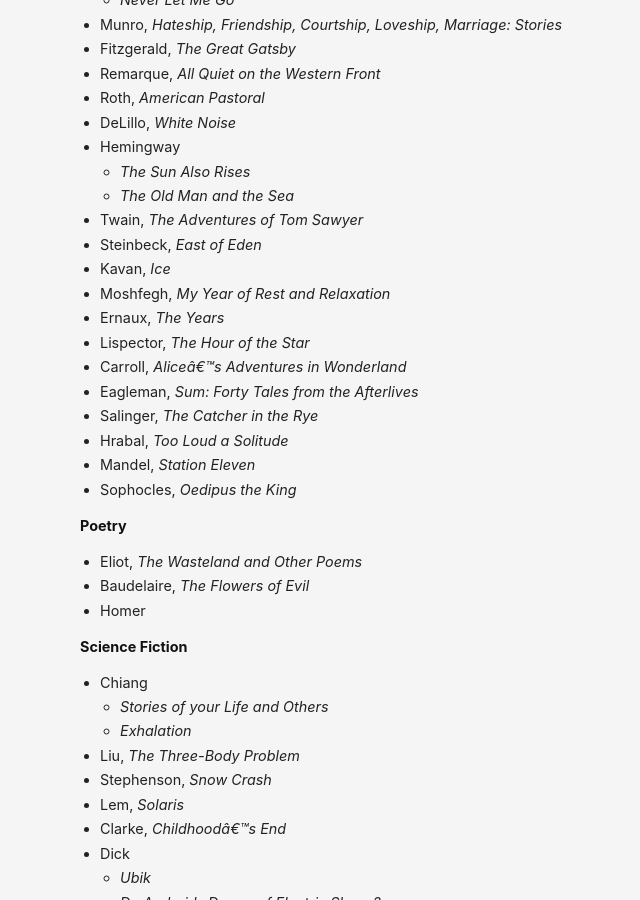
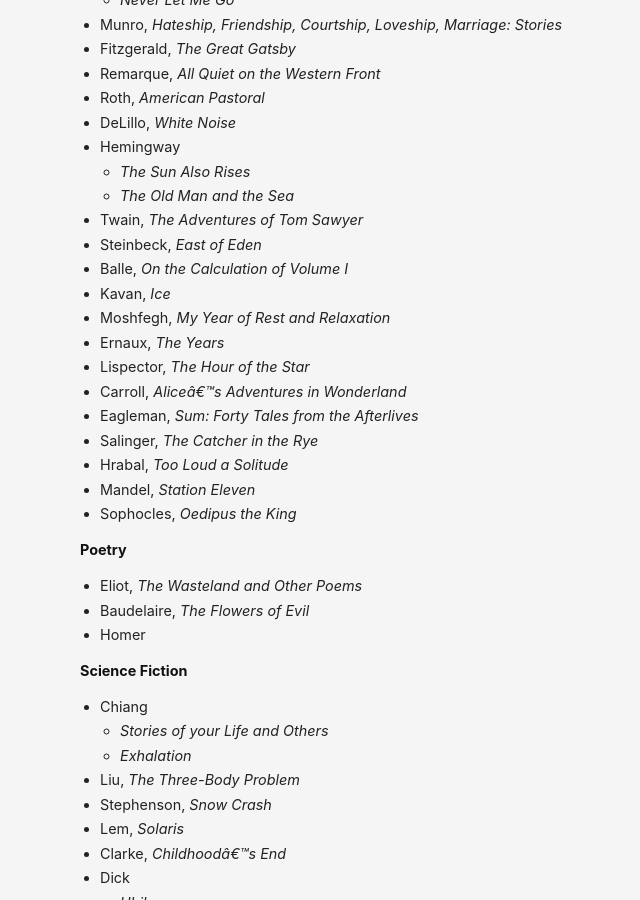
Before and after one commit to danschlz/danschulz.github.io, a Jekyll site: the page built from books.md, in a window 1280 px wide and 900 px high, scrolled down 5153 px. Shown: the whole window, without its empty margins (280-920 px from the left). Built offline with Jekyll 4.4.1, drawn with Linux system fonts in a browser that asks for light colours.

Commit message:
Update books.md

```diff
--- a/books.md
+++ b/books.md
@@ -215,6 +215,7 @@ Jump to:
   - _The Old Man and the Sea_
 - Twain, _The Adventures of Tom Sawyer_
 - Steinbeck, _East of Eden_
+- Balle, _On the Calculation of Volume I_
 - Kavan, _Ice_
 - Moshfegh, _My Year of Rest and Relaxation_
 - Ernaux, _The Years_
```
